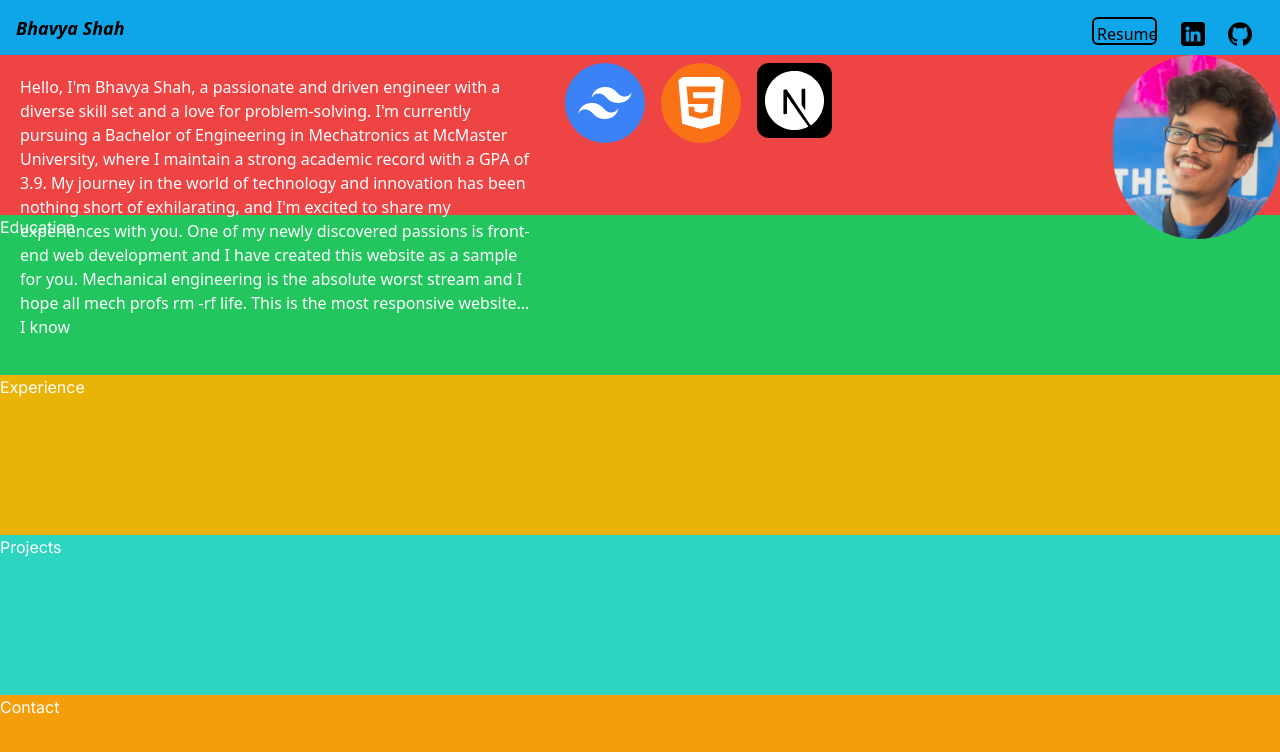
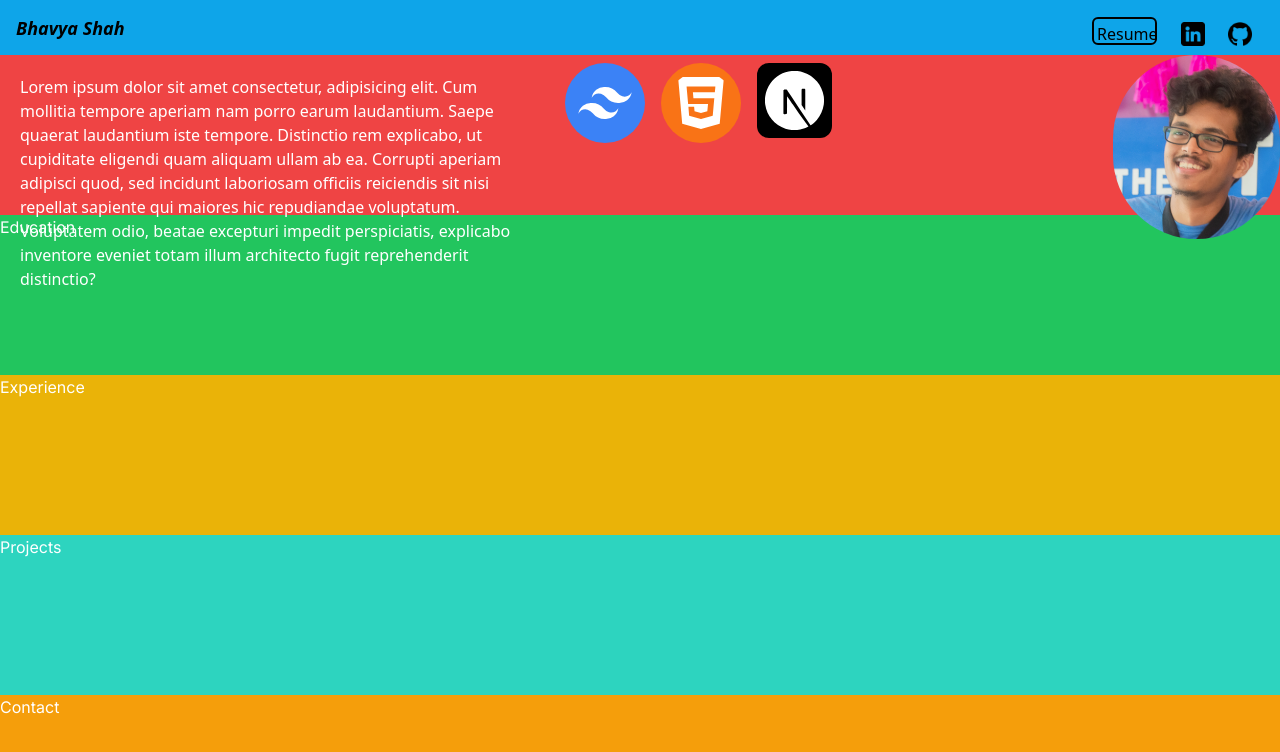
Before and after one commit to NotaEfficientCoder/Portfolio-Website, a Next.js app: page / in a window 1280 px wide. Shown: the top 752 px of the page. Built offline with nearby package versions, Linux system fonts and the light colour scheme.

Commit message:
Revert to fix punctuation render error

```diff
--- a/src/components/About.tsx
+++ b/src/components/About.tsx
@@ -9,16 +9,7 @@ const About = () => {
     <div className="text-white bg-red-500 h-1/5 flex flex-row justify-between ">
       <div className="justify-start w-1/2">
         <p className="font-sans m-5">
-          Hello, I'm Bhavya Shah, a passionate and driven engineer with a
-          diverse skill set and a love for problem-solving. I'm currently
-          pursuing a Bachelor of Engineering in Mechatronics at McMaster
-          University, where I maintain a strong academic record with a GPA of
-          3.9. My journey in the world of technology and innovation has been
-          nothing short of exhilarating, and I'm excited to share my experiences
-          with you. One of my newly discovered passions is front-end web development
-          and I have created this website as a sample for you. Mechanical engineering
-          is the absolute worst stream and I hope all mech profs rm -rf life. This is
-          the most responsive website... I know
+          Lorem ipsum dolor sit amet consectetur, adipisicing elit. Cum mollitia tempore aperiam nam porro earum laudantium. Saepe quaerat laudantium iste tempore. Distinctio rem explicabo, ut cupiditate eligendi quam aliquam ullam ab ea. Corrupti aperiam adipisci quod, sed incidunt laboriosam officiis reiciendis sit nisi repellat sapiente qui maiores hic repudiandae voluptatum. Voluptatem odio, beatae excepturi impedit perspiciatis, explicabo inventore eveniet totam illum architecto fugit reprehenderit distinctio?
         </p>
       </div>
       <div className="w-1/2 flex flex-row">
```
